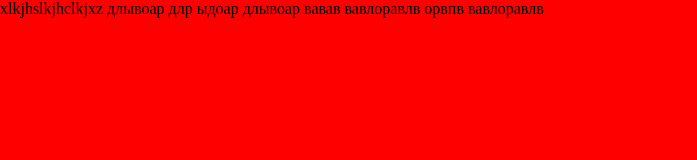
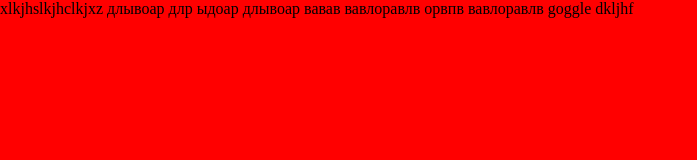
Before and after one commit to dntPaAanic/CatEnergy, a website: page source/index.html in a window 1280 px wide. Shown: the whole page, without its empty margins (0-697 px from the left). Drawn offline with nearby package versions, Linux system fonts and the light colour scheme; files that its build step writes are made by us from their sources.

Commit message:
Добавляет основные файлы

```diff
--- a/source/index.html
+++ b/source/index.html
@@ -8,5 +8,6 @@
   <body>
     xlkjhslkjhclkjxz длывоар длр ыдоар длывоар
     вавав вавлоравлв орвпв вавлоравлв
+    goggle dkljhf
   </body>
 </html>
```
Also changed, not shown: source/img/sprite.svg (added), 1 other file.
